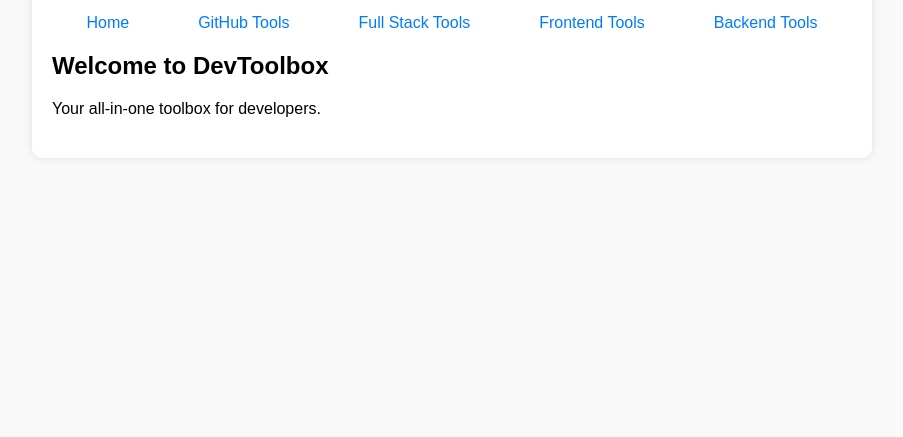
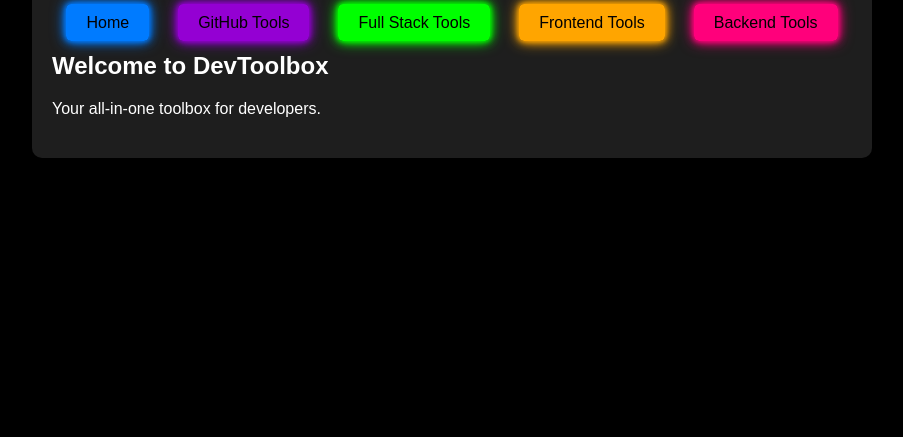
Before and after one commit to WolfSilver0509/ToolBox-dev, a website: page index.html in a window 1280 px wide. Shown: the part 363-800 px from the top of the page, without its empty margins (188-1091 px from the left). Drawn offline with Linux system fonts and the light colour scheme.

Commit message:
style update index

```diff
--- a/index.html
+++ b/index.html
@@ -11,11 +11,11 @@
         <h1>DevToolbox</h1>
         <nav>
             <ul>
-                <li><a href="index.html">Home</a></li>
-                <li><a href="pages/github.html">GitHub Tools</a></li>
-                <li><a href="page/fullstack.html">Full Stack Tools</a></li>
-                <li><a href="page/frontend.html">Frontend Tools</a></li>
-                <li><a href="page/backend.html">Backend Tools</a></li>
+                <li><a href="index.html" class="neon-button blue">Home</a></li>
+                <li><a href="pages/github.html" class="neon-button violet">GitHub Tools</a></li>
+                <li><a href="page/fullstack.html" class="neon-button green">Full Stack Tools</a></li>
+                <li><a href="page/frontend.html" class="neon-button orange">Frontend Tools</a></li>
+                <li><a href="page/backend.html" class="neon-button rose">Backend Tools</a></li>
             </ul>
         </nav>
         <section id="home">
@@ -24,5 +24,5 @@
         </section>
     </div>
     <script src="script.js"></script>
-
 </body>
+</html>
--- a/styles.css
+++ b/styles.css
@@ -1,6 +1,6 @@
 body {
   font-family: Arial, sans-serif;
-  background-color: #f9f9f9;
+  background-color: #000;
   display: flex;
   justify-content: center;
   align-items: center;
@@ -11,14 +11,15 @@ body {
 .container {
   width: 90%;
   max-width: 800px;
-  background-color: #fff;
+  background-color: #1e1e1e;
   padding: 20px;
   border-radius: 10px;
-  box-shadow: 0 0 10px rgba(0, 0, 0, 0.1);
+  box-shadow: 0 0 10px rgba(0, 0, 0, 0.5);
 }
 
 h1 {
   text-align: center;
+  color: #fff;
   margin-bottom: 20px;
 }
 
@@ -42,12 +43,13 @@ nav ul li a {
 }
 
 nav ul li a:hover {
-  background-color: #007BFF;
-  color: white;
+  background-color: #edf0f3;
+  color: rgb(255, 255, 255);
 }
 
 section {
   margin-bottom: 20px;
+  color: #fff;
 }
 
 textarea, input[type="text"], select {
@@ -56,20 +58,58 @@ textarea, input[type="text"], select {
   margin-bottom: 10px;
   border: 1px solid #ddd;
   border-radius: 5px;
+  background-color: #2e2e2e;
+  color: #fff;
 }
 
 button {
   padding: 10px 20px;
   margin: 5px;
   border: none;
-  background-color: #007BFF;
-  color: #fff;
   border-radius: 5px;
   cursor: pointer;
+  box-shadow: 3px 3px 10px rgba(0, 0, 0, 0.5);
 }
 
 button:hover {
   background-color: #0056b3;
+}
+
+/* Neon button colors */
+.neon-button {
+  background-color: #000;
+  color: #020101;
+  box-shadow: 0 0 5px #100a0a, 0 0 10px #090606, 0 0 15px #fff;
+  box-shadow: 3px 3px 10px rgba(0, 0, 0, 0.5);
+}
+
+.neon-button:hover {
+  background-color: #000;
+}
+
+.neon-button.rose {
+  background-color: #ff007b;
+  box-shadow: 0 0 5px #ff007b, 0 0 10px #ff007b, 0 0 15px #ff007b;
+}
+
+.neon-button.blue {
+  background-color: #007BFF;
+  box-shadow: 0 0 5px #007BFF, 0 0 10px #007BFF, 0 0 15px #007BFF;
+}
+
+.neon-button.violet {
+  background-color: #9400D3;
+  box-shadow: 0 0 5px #9400D3, 0 0 10px #9400D3, 0 0 15px #9400D3;
+}
+
+.neon-button.green {
+  background-color: #00FF00;
+  box-shadow: 0 0 5px #00FF00, 0 0 10px #00FF00, 0 0 15px #00FF00;
+}
+
+.neon-button.orange {
+  background-color: #FFA500;
+  box-shadow: 0 0 5px #FFA500, 0 0 10px #FFA500, 0 0 15px #FFA500;
 }
 
 #colorDisplay {
@@ -80,6 +120,7 @@ button:hover {
 #urlValidationResult {
   margin-top: 10px;
   font-weight: bold;
+  color: #fff;
 }
 
 #apiResponse {
@@ -87,5 +128,6 @@ button:hover {
   border: 1px solid #ddd;
   padding: 10px;
   border-radius: 5px;
-  background-color: #f1f1f1;
+  background-color: #2e2e2e;
+  color: #fff;
 }
```
